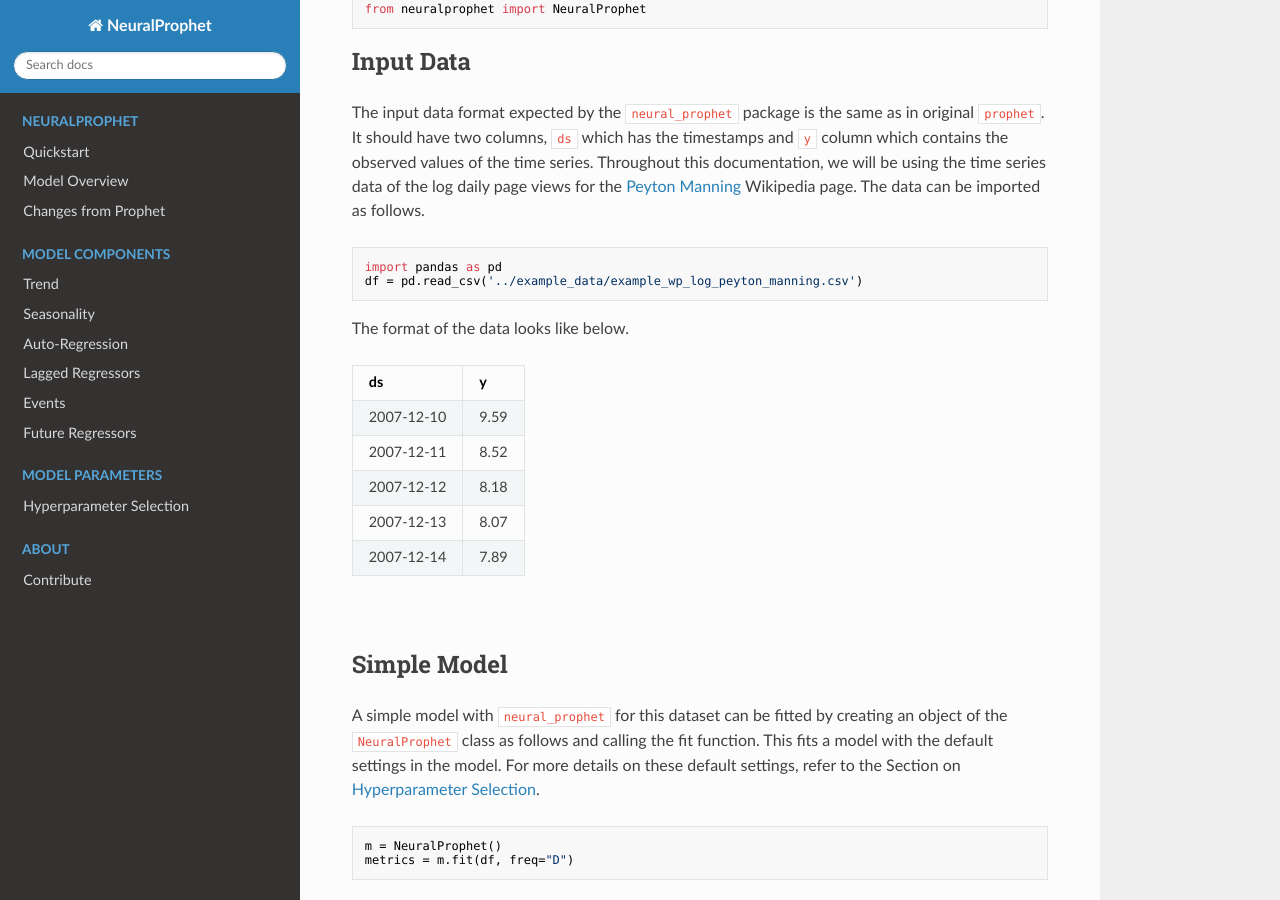
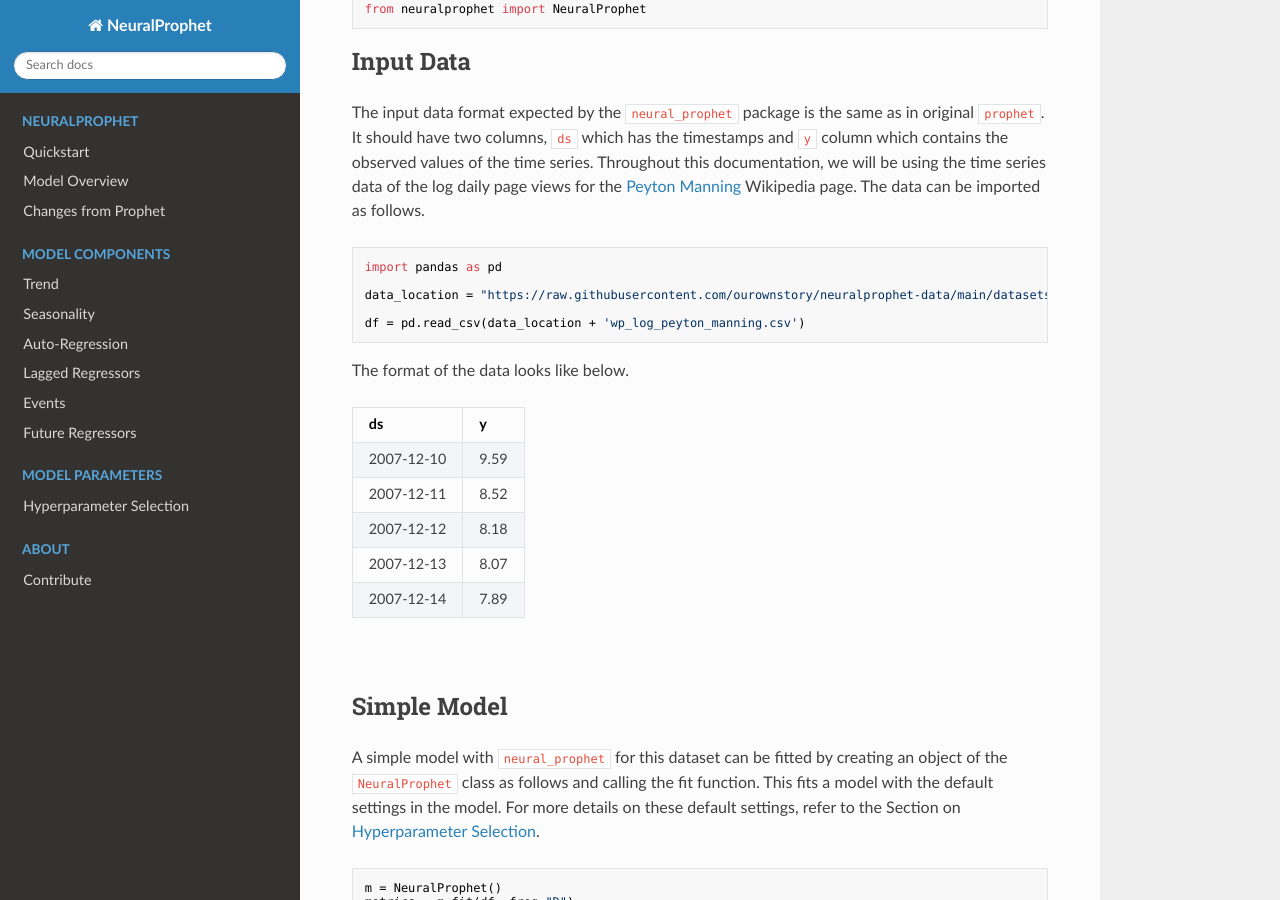
Before and after one commit to ourownstory/neural_prophet, an MkDocs documentation site: the page built from docs/source/model/README.md, in a window 1280 px wide and 900 px high, scrolled down 569 px. Built offline with MkDocs 1.6.1, drawn with Linux system fonts in a browser that asks for light colours; nearby versions of some CDN libraries.

Commit message:
updated path in readme

````diff
--- a/docs/source/model/README.md
+++ b/docs/source/model/README.md
@@ -26,7 +26,10 @@ Wikipedia page. The data can be imported as follows.
 
 ```python
 import pandas as pd
-df = pd.read_csv('../example_data/example_wp_log_peyton_manning.csv')
+
+data_location = "https://raw.githubusercontent.com/ourownstory/neuralprophet-data/main/datasets/"
+
+df = pd.read_csv(data_location + 'wp_log_peyton_manning.csv')
 ```
 
 The format of the data looks like below.
````
